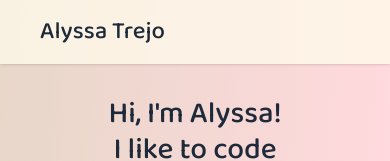
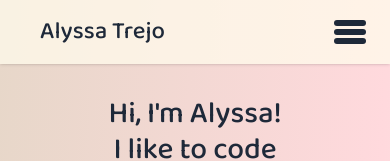
Before and after one commit to codeInDaSpace/PersonalPortfolio, a React (Vite) app: page / in a window 390 px wide. Shown: the top 161 px of the page. Built offline with nearby package versions, Linux system fonts and the light colour scheme.

Commit message:
plz let fix hamburger

```diff
--- a/src/components/Navbar.jsx
+++ b/src/components/Navbar.jsx
@@ -46,8 +46,10 @@
       </div>
 
 
-      <button
+      <div
         ref={buttonRef}
+        role="button"
+        tabIndex="0"
         className="md:hidden flex flex-col justify-between w-8 h-6 cursor-pointer"
         onClick={() => setMenuOpen(!menuOpen)}
         aria-label="Toggle menu"
@@ -56,7 +58,8 @@
         <span className="block h-1.5 bg-gray-800 rounded"></span>
         <span className="block h-1.5 bg-gray-800 rounded"></span>
         <span className="block h-1.5 bg-gray-800 rounded"></span>
-      </button>
+      </div>
+
 
 
       {menuOpen && (
```
